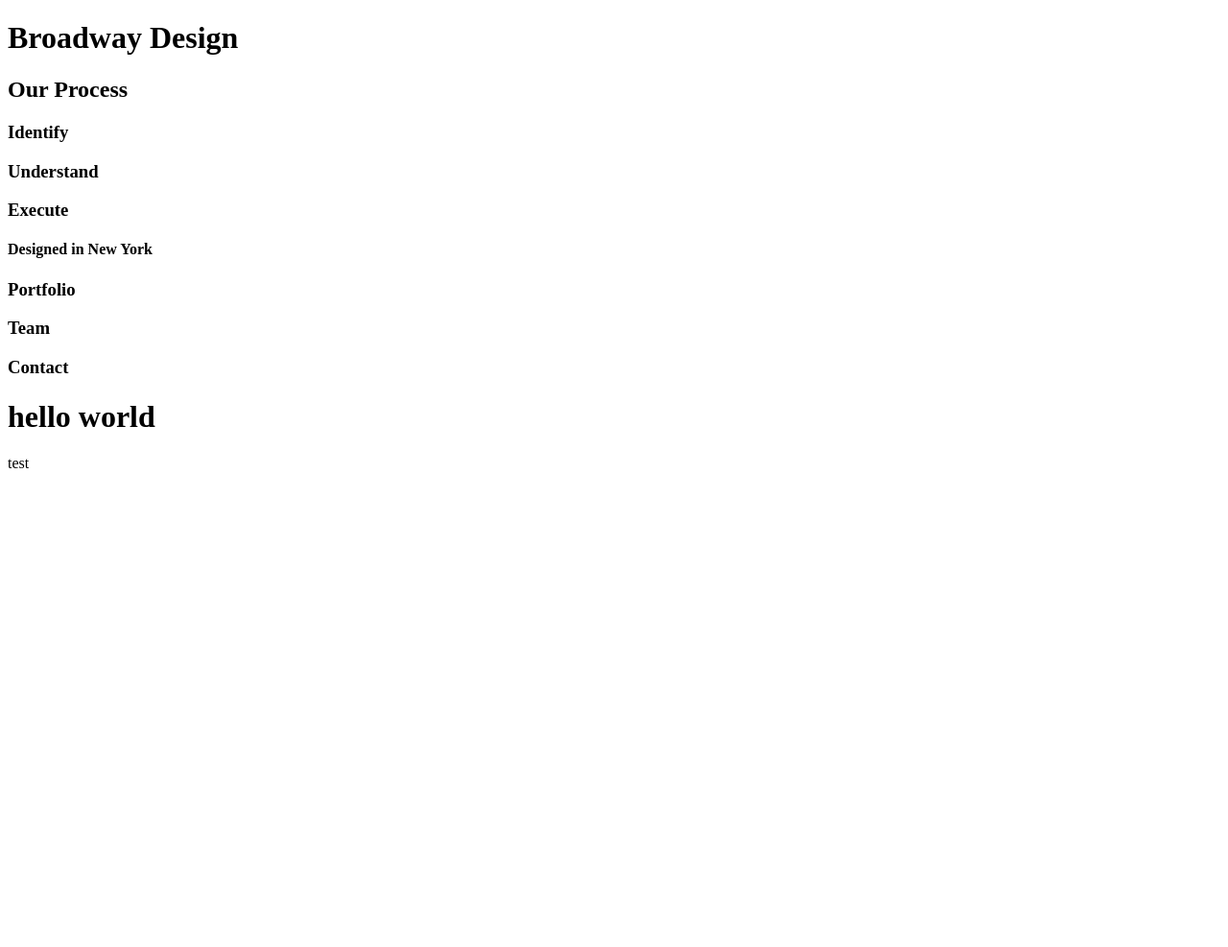
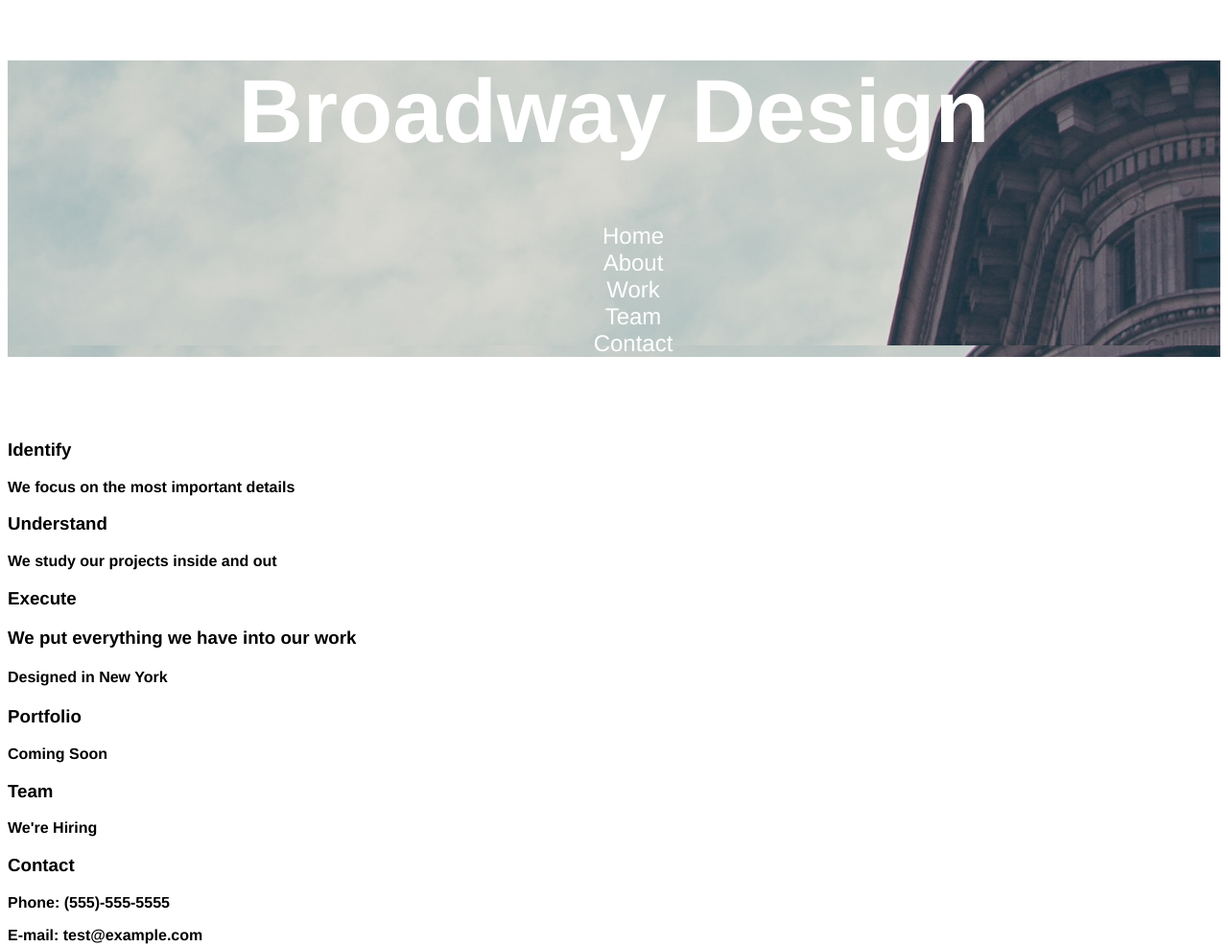
Before and after one commit to AndyMay101/broadway-design, a plain HTML site: page index.html in a window 1280 px wide. Shown: the whole page at 96% size. Before the commit the page ends 800 px from the top, so only its background shows below. Drawn offline with Linux system fonts and the light colour scheme.

Commit message:
header styling and html code

```diff
--- a/index.html
+++ b/index.html
@@ -1,23 +1,41 @@
 <!DOCTYPE html>
 <html>
   <head>
-    <meta charset="utf-8">
+    <link href="./resources/css/css.css" type="text/css" rel="stylesheet">
     <title>Broadway design</title>
   </head>
   <body>
+    <header>
+      <h1>Broadway Design</h1>
+      <nav>
+        <ul class="nav">
+          <li>Home</li>
+          <li>About</li>
+          <li>Work</li>
+          <li>Team</li>
+          <li>Contact</li>
+      </nav>
+    </header>
     <div>
-      <h1>Broadway Design</h1>
       <h2>Our Process</h2>
       <h3>Identify</h3>
+      <p>We focus on the most important details</p>
       <h3>Understand</h3>
+      <p>We study our projects inside and out</p>
       <h3>Execute<h3>
+      <p>We put everything we have into our work</p>
       <h4>Designed in New York</h4>
       <h3>Portfolio</h3>
+      <p>Coming Soon</p>
       <h3>Team</h3>
+      <p>We're Hiring</p>
       <h3>Contact</h3>
+      <p>Phone: (555)-555-5555
+      <p>E-mail: test@example.com</p>
     </div>
-    <h1>hello world</h2>
-      test
-
+    <footer>
+      <p> (c)Broadway 2016)
+      <Nav>Home About Work Team  Contact</nav>
+    </footer>
   </body>
 </html>
--- a/resources/css/css.css
+++ b/resources/css/css.css
@@ -0,0 +1,31 @@
+header {
+    background-image: url("../images/the-flatiron-building.png");
+    text-align: center;
+}
+html {
+  font-family: helvetica;
+  font-weight: bold;
+}
+nav {
+    font-size: 18;
+    font-weight: normal;
+
+}
+h1 {
+  font-size: 70pt;
+  color: white;
+  text-align: center;
+}
+h2 {
+  font-size: 23pt;
+  color: white;
+}
+ul.nav {
+    list-style: none;
+    color: white;
+    font-size: 18pt;
+  }
+footer {
+    text-align: right;
+    color: white;
+}
```
